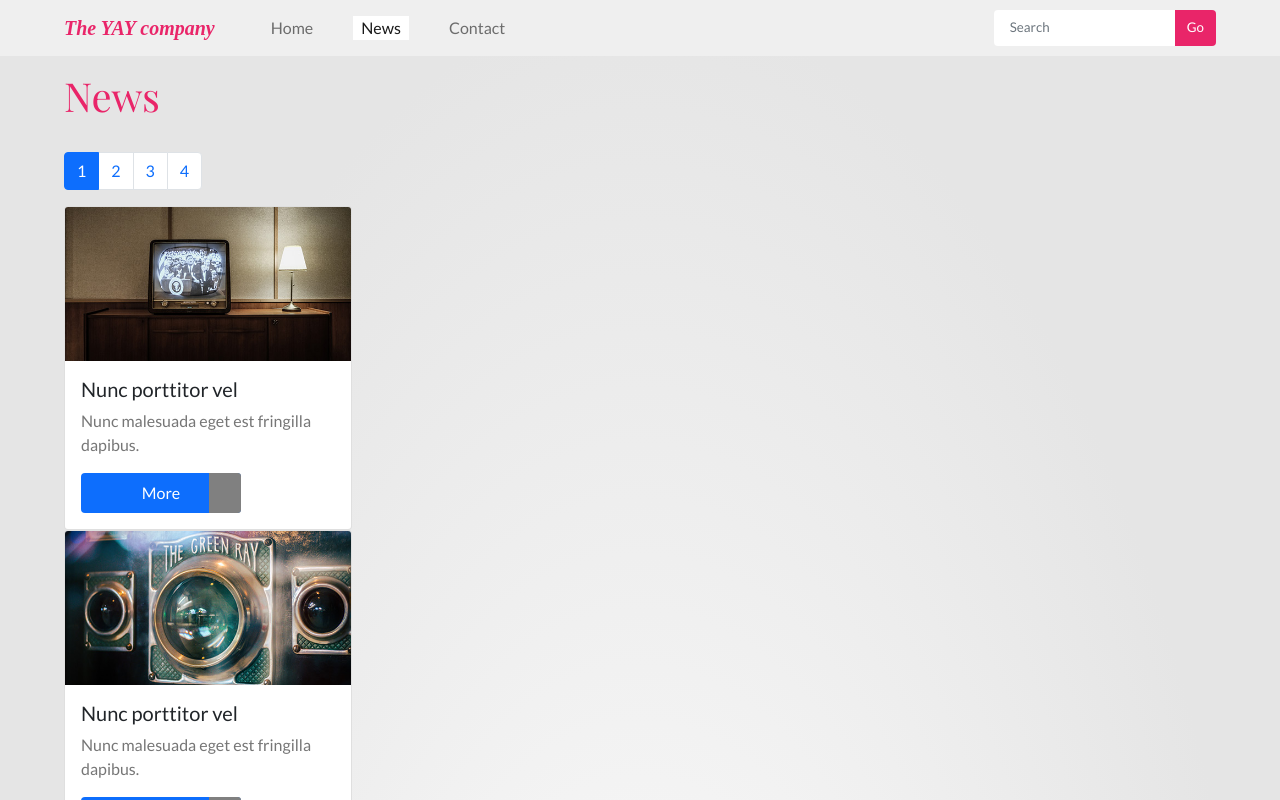
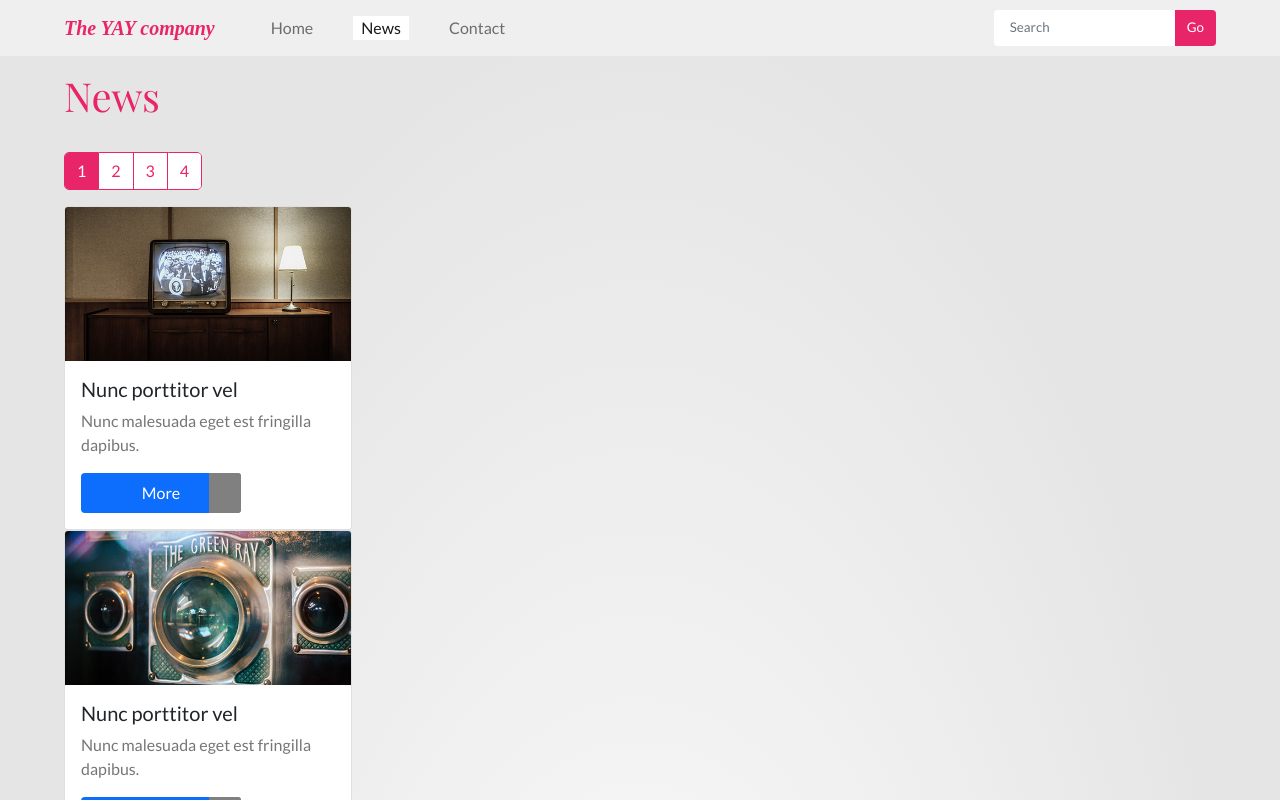
Before and after one commit to Noroff-FEU-Assignments/css-frameworks-ca-GunnMaleneOlsen, a React (Create React App) app in the folder ca1/: page /news in a window 1280 px wide. Shown: the top 800 px of the page. Built offline with nearby package versions, Linux system fonts and the light colour scheme; a web font is replaced by a local one.

Commit message:
finished styling paginations

```diff
--- a/ca1/src/App.scss
+++ b/ca1/src/App.scss
@@ -8,3 +8,4 @@
 @import "./partials/tabs";
 @import "./partials/accordion";
 @import "./partials/hero";
+@import "./partials/pagination";
--- /dev/null
+++ b/ca1/src/partials/_pagination.scss
@@ -0,0 +1,25 @@
+.page-item {
+  border: solid 1px map-get($colors, "highlight");
+
+  .page-link {
+    border: none;
+    color: map-get($colors, "highlight");
+  }
+
+  &.active {
+    .page-link {
+      border: none;
+      background-color: map-get($colors, "highlight");
+    }
+  }
+
+  &:first-child{
+      border-top-left-radius: 5px;
+      border-bottom-left-radius: 5px;
+  }
+
+  &:last-child{
+      border-top-right-radius: 5px;
+      border-bottom-right-radius: 5px;
+  }
+}
```
